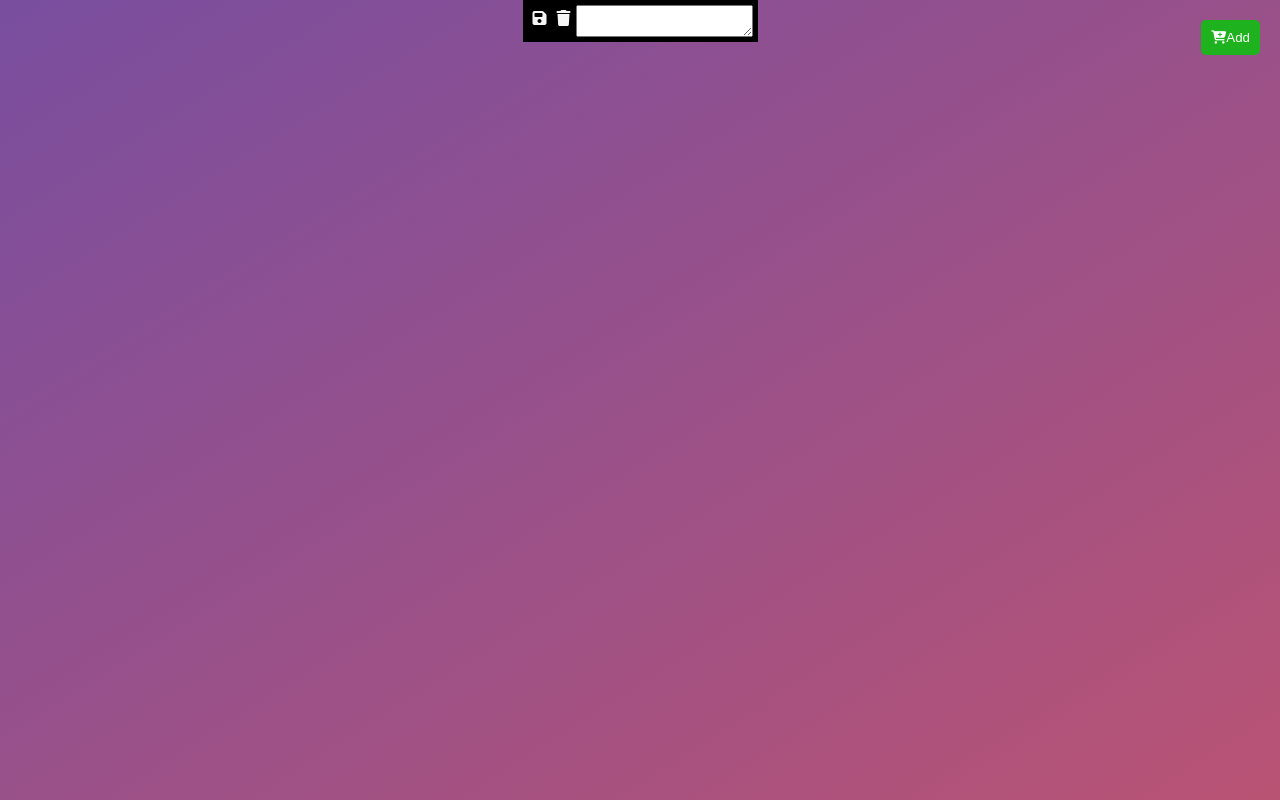
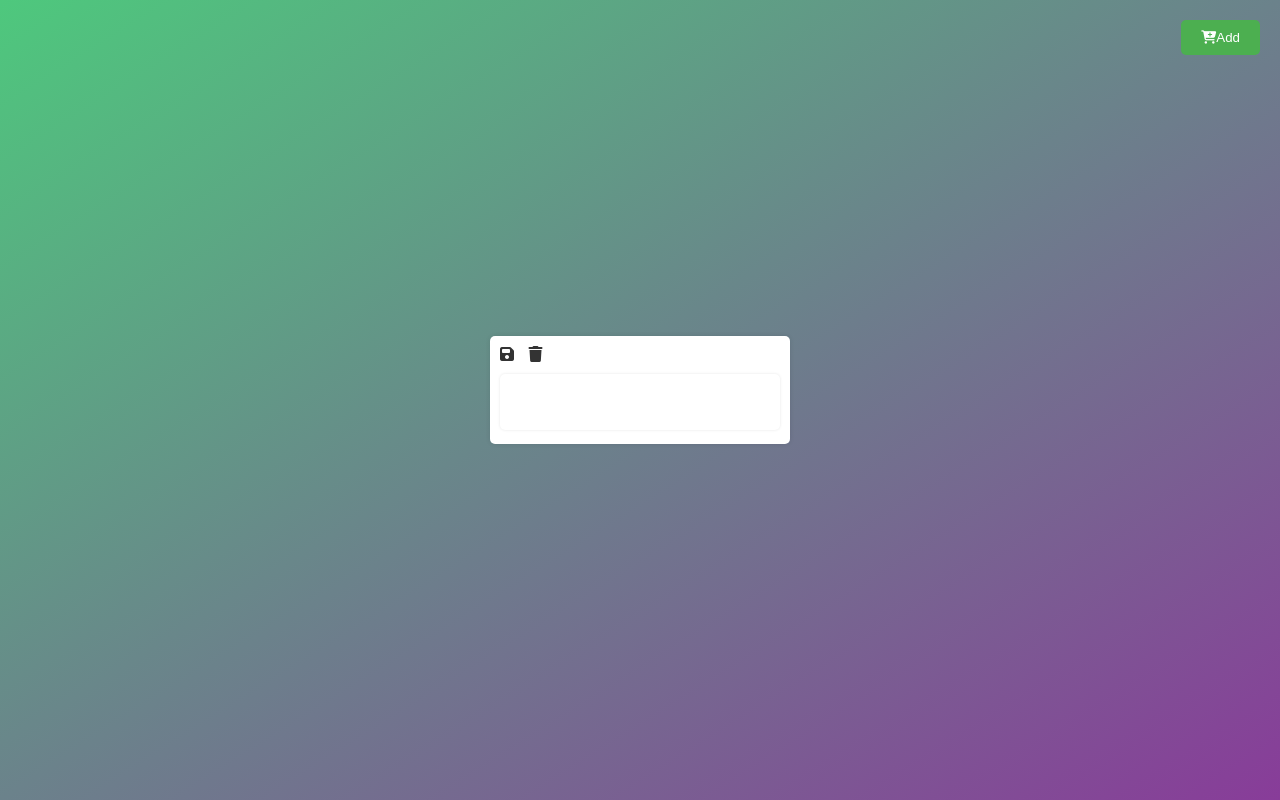
Before and after one commit to SahasRajput-Tech/Notes-Taking-App, a plain HTML site: page index.html in a window 1280 px wide. Drawn offline with Linux system fonts and the light colour scheme.

Commit message:
CSS final commit done

```diff
--- a/style.css
+++ b/style.css
@@ -5,78 +5,66 @@
 }
 
 body {
-    background: linear-gradient(to right bottom, rgb(121, 78, 159), rgb(185, 83, 116));
+    background: linear-gradient(to right bottom, #4ec87d, #883c99);
+    font-family: Arial, sans-serif;
+    color: #333;
 }
 
 #main {
-    min-height: 100vh;
-    padding-bottom: 50px;
     display: flex;
     justify-content: center;
-    align-items: flex-start;
+    align-items: center;
+    min-height: 100vh;
+}
+
+#Notes {
+    width: 300px;
 }
 
 #addBtn {
     position: fixed;
     top: 20px;
     right: 20px;
-    color: white;
-    background-color: rgb(30, 179, 30);
-    padding: 10px;
+    color: #fff;
+    background-color: #4caf50;
     border: none;
+    border-radius: 5px;
+    padding: 10px 20px;
+    cursor: pointer;
     outline: none;
-    border-radius: 5px;
-    cursor: pointer;
-    transition: background-color 0.3s ease; /* Fixed transition property */
+    z-index: 999;
 }
 
 #addBtn:hover {
-    background-color: rgb(7, 121, 7);
-}
-
-.note {
-    width: 300px;
-    background-color: rgb(135, 115, 115);
-    margin: 15px;
-    border-radius: 10px;
-    box-shadow: 0px 2px 6px rgba(0, 0, 0, 0.1);
-    overflow: hidden;
-    transition: box-shadow 0.3s ease; /* Fixed transition property */
-}
-
-.note:hover {
-    box-shadow: 0px 4px 10px rgba(0, 0, 0, 0.3);
+    background-color: #45a049;
 }
 
 .tool {
-    background-color: black;
-    color: whitesmoke;
-    padding: 5px;
-    display: flex;
-    justify-content: flex-end; /* Corrected justify-content value */
+    background-color: #fff;
+    padding: 10px;
+    border-radius: 5px;
+    box-shadow: 0 0 5px rgba(0, 0, 0, 0.1);
+    margin-bottom: 20px;
 }
 
 .tool i {
-    padding: 5px;
     cursor: pointer;
-    transition: color 0.3s ease; /* Fixed transition property */
+    margin-right: 10px;
+    color: #333;
+    transition: color 0.3s;
 }
 
 .tool i:hover {
-    color: antiquewhite;
+    color: #cc0000;
 }
 
-.note textarea {
-    width: calc(100% - 20px); /* Adjusted width to account for padding */
+textarea {
+    width: 100%;
     border: none;
-    min-height: 220px;
     resize: none;
+    font-size: 16px;
     padding: 10px;
-    font-size: 20px;
-    color: white;
-    background: transparent;
+    border-radius: 5px;
+    box-shadow: 0 0 3px rgba(0, 0, 0, 0.1);
+    margin-top: 10px;
 }
-
-.note textarea:focus {
-    outline: none;
-}
```
